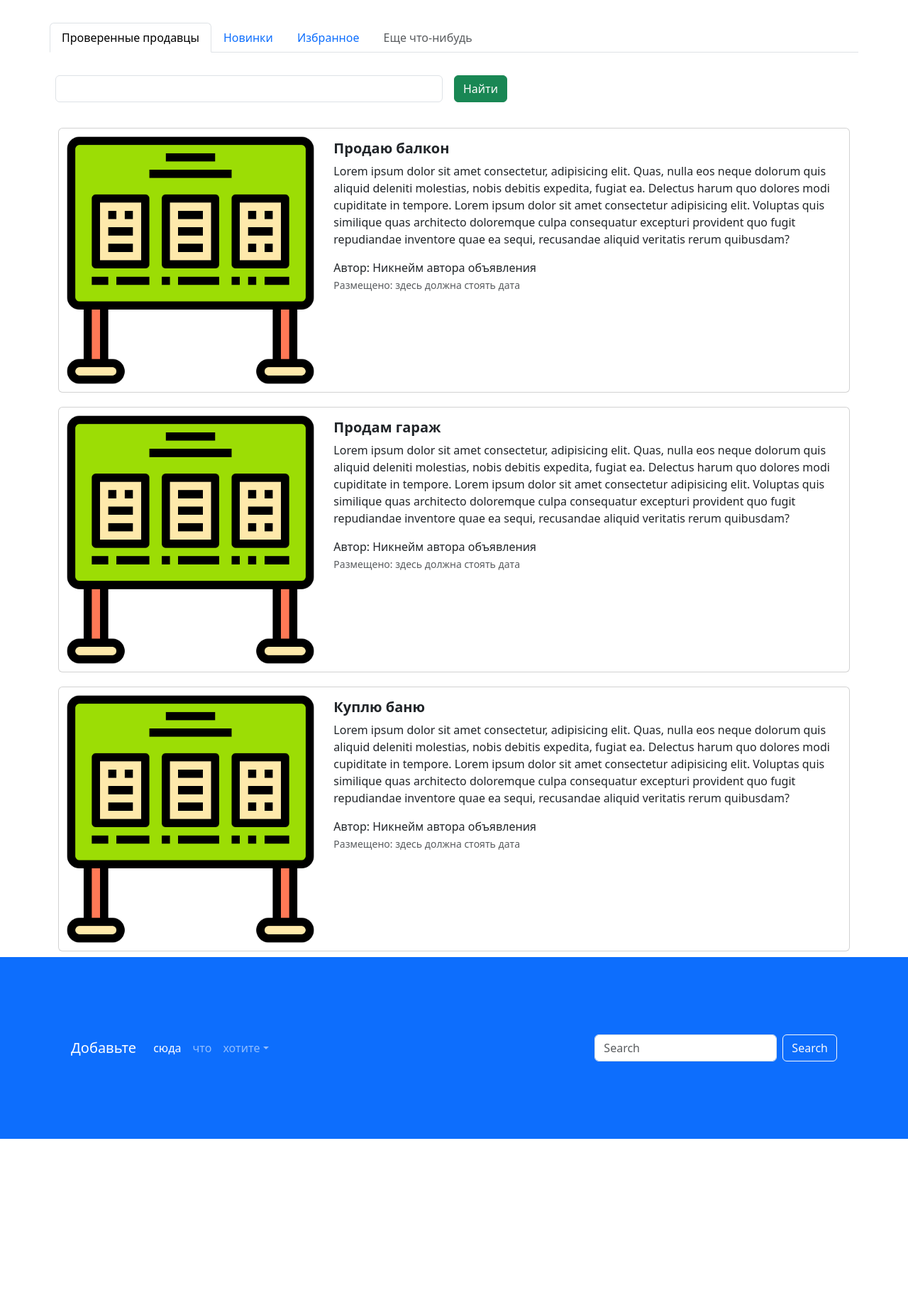
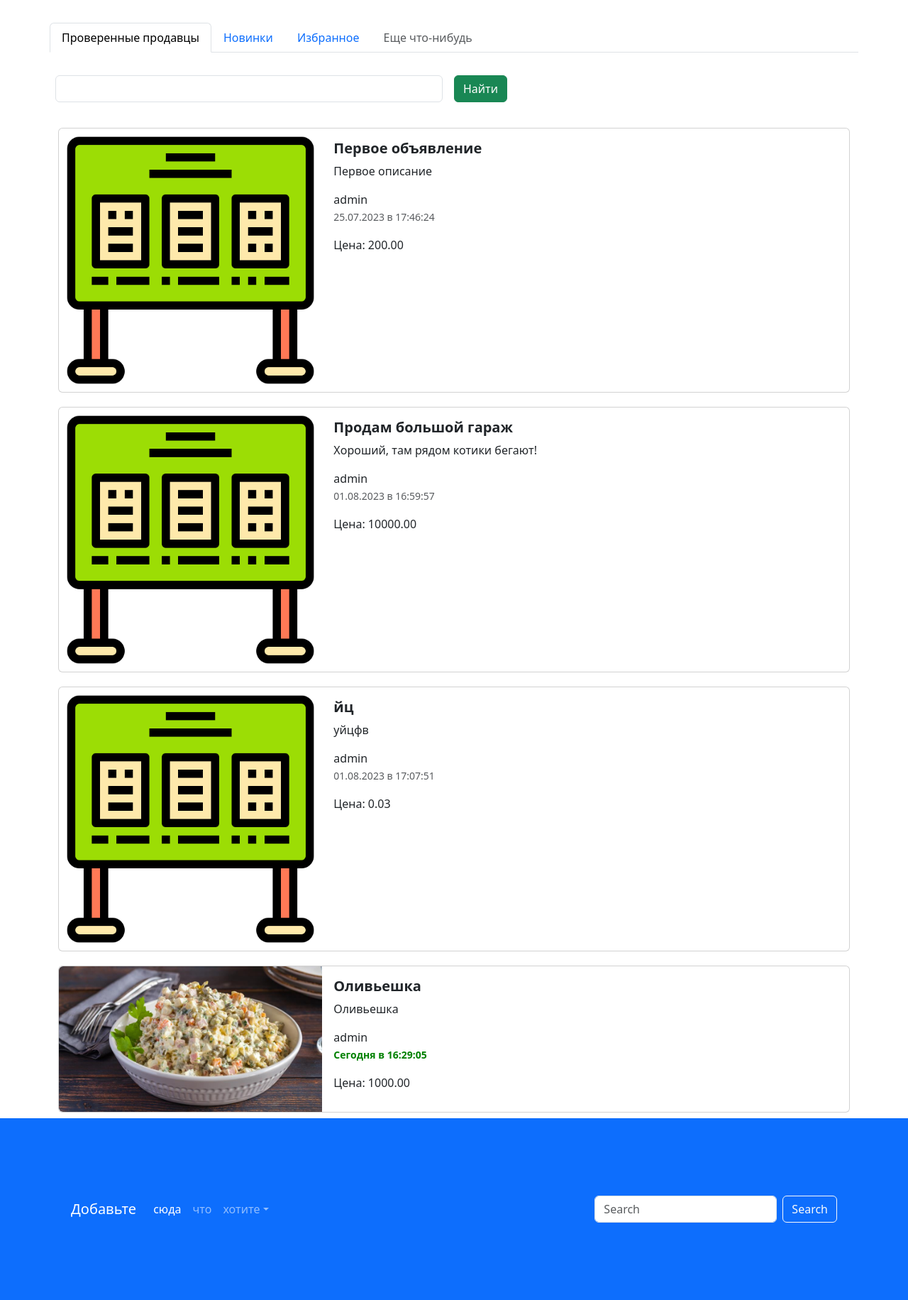
Before and after one commit to lyu78/module4_42, a Django app: page / in a window 1280 px wide. Shown: the part 716-2547 px from the top of the page at 71% size. Before the commit the page ends 2320 px from the top, so only its background shows below. Run offline with Django 4.2, Linux system fonts and the light colour scheme; data comes from the database, SQL or seed files in the repository; both versions use the stored data as it was after the commit; some libraries are stand-ins or nearby versions.

Commit message:
Спидран лекции №9 + ДЗ лекции 9.

```diff
--- a/advertisements/advertisements/settings.py
+++ b/advertisements/advertisements/settings.py
@@ -119,6 +119,8 @@ USE_TZ = True
 STATICFILES_DIRS = [Path.joinpath(BASE_DIR, 'static')]
 STATIC_URL = 'static/'
 
+MEDIA_ROOT = Path.joinpath(BASE_DIR, 'media/')
+
 # Default primary key field type
 # https://docs.djangoproject.com/en/4.2/ref/settings/#default-auto-field
 
--- a/advertisements/advertisements/urls.py
+++ b/advertisements/advertisements/urls.py
@@ -1,7 +1,14 @@
 from django.contrib import admin
 from django.urls import path, include
+from django.conf import settings
+from django.conf.urls.static import static
+
 
 urlpatterns = [
     path('admin/', admin.site.urls),
     path('', include('app_advertisements.urls'))
 ]
+
+if settings.DEBUG:
+    urlpatterns += static(settings.MEDIA_URL,
+                          document_root=settings.MEDIA_ROOT)
--- a/advertisements/app_advertisements/admin.py
+++ b/advertisements/app_advertisements/admin.py
@@ -4,7 +4,7 @@ from .models import Advertisement
 
 class AdvertisementAdmin(admin.ModelAdmin):
     list_display = ['id', 'title', 'description',
-                    'price', 'created_date', 'updated_at', 'auction']
+                    'price', 'created_date', 'updated_at', 'auction', 'get_html_image']
     list_filter = ['auction', 'created_at']
     actions = ['make_auction_as_false', 'make_auction_as_true']
 
@@ -13,7 +13,7 @@ class AdvertisementAdmin(admin.ModelAdmin):
             'Общее',
             (
                 {
-                    'fields': ('title', 'description'),
+                    'fields': ('title', 'description', 'image', 'user'),
                 }
             )
         ),
--- a/advertisements/app_advertisements/models.py
+++ b/advertisements/app_advertisements/models.py
@@ -1,10 +1,23 @@
 from django.db import models
 from django.contrib import admin
 from django.utils.html import format_html
+from django.contrib.auth import get_user_model
+
+User = get_user_model()
 
 
 class Advertisement(models.Model):
 
+    user = models.ForeignKey(
+        User,
+        verbose_name="Пользователь",
+        on_delete=models.CASCADE
+    )
+
+    image = models.ImageField(
+        "Изображение",
+        upload_to="advertisements/"
+    )
     # Заголовок
     # Небольшое текстовое поле
     title = models.CharField("Заголовок", max_length=128)
@@ -38,6 +51,14 @@ class Advertisement(models.Model):
             )
         return self.created_at.strftime("%d.%m.%Y в %H:%M:%S")
 
+    @admin.display(description='Фото')
+    def get_html_image(self):
+        if self.image:
+            return format_html(
+                '<img src="{}" style="max-height:80px; max-width:80px">',
+                self.image.url
+            )
+
     def __str__(self):
         return f"Advertisement(id={self.id}, title={self.title}, price={self.price})"
 
--- a/advertisements/app_advertisements/views.py
+++ b/advertisements/app_advertisements/views.py
@@ -1,9 +1,12 @@
 from django.shortcuts import render
 from django.http import HttpResponse
+from .models import Advertisement
 
 
 def index(request):
-    return render(request, 'index.html')
+    adv = Advertisement.objects.all()
+    context = {'advertisements': adv}
+    return render(request, 'index.html', context)
 
 
 def top_sellers(request):
--- a/advertisements/templates/index.html
+++ b/advertisements/templates/index.html
@@ -6,6 +6,8 @@
 {% endblock %}
 
 {% block content %}
+
+<!-- Панель навигации -->
 <ul class="nav nav-pills sticky-top bg-white nav-fill">
   <li class="nav-item">
     <a class="nav-link active" aria-current="page" href="/">
@@ -43,6 +45,7 @@
   </li>
 </ul>
 
+<!-- Карусель -->
 <div id="carouselExampleControls" class="carousel slide bg-primary" data-bs-ride="carousel">
   <div id="carouselExampleControls" class="carousel slide bg-primary" data-bs-ride="carousel">
     <div class="carousel-inner">
@@ -66,12 +69,18 @@
     <span class="visually-hidden">Следующий</span>
   </button>
 </div>
+
+<!-- Контейнер 1-->
 <div class="container" style="margin: 50px;">
   <div class="display-2">
     <span class="badge bg-primary">В центре внимания</span>
   </div>
 </div>
+
+<!-- Контейнер 2 -->
 <div class="container">
+
+  <!-- Еще одна панель навигации -->
   <div class="row">
     <ul class="nav nav-tabs bg-white">
       <li class="nav-item">
@@ -96,90 +105,41 @@
       </div>
     </form>
   </div>
+
+  <!-- Список объявлений-->
   <div class="col">
+    <!-- Одно объявление-->
+    {% for adv in advertisements %}
     <div class="card mb-2" style="max-width: 1200px; margin-top: 20px;">
       <div class="row g-0">
         <div class="col-md-4">
           <a href="advertisement.html" class="nav-link">
-            <img src="img/adv.png" class="img-fluid rounded-start" alt="Card title">
+            <img src="{% if adv.image %}{{ adv.image.url }}{% else %}{% static 'img/1.png' %}{% endif %}" class="img-fluid rounded-start" alt="Card title">
           </a>
+
         </div>
         <div class="col-md-8">
           <div class="card-body">
             <h5 class="card-title">
-              <a href="advertisement.html" class="nav-link"><strong>Продаю балкон</strong></a>
+              <a href="advertisement.html" class="nav-link"><strong>{{ adv.title }}</strong></a>
             </h5>
             <a href="advertisement.html" class="nav-link">
               <p class="card-text">
-                Lorem ipsum dolor sit amet consectetur, adipisicing elit. Quas, nulla eos neque dolorum quis aliquid
-                deleniti molestias, nobis debitis expedita, fugiat ea. Delectus harum quo dolores modi cupiditate in
-                tempore. Lorem ipsum dolor sit amet consectetur adipisicing elit. Voluptas quis similique quas
-                architecto doloremque culpa consequatur excepturi provident quo fugit repudiandae inventore quae ea
-                sequi, recusandae aliquid veritatis rerum quibusdam?
+                {{ adv.description }}
               </p>
-              <span>Автор: Никнейм автора объявления</span>
-              <p class="card-text"><small class="text-muted">Размещено: здесь должна стоять дата</small></p>
+              <span>{{ adv.user }}</span>
+              <p class="card-text"><small class="text-muted">{{ adv.created_date }}</small></p>
+              <span>Цена: {{ adv.price }}</span>
             </a>
           </div>
         </div>
       </div>
     </div>
-    <div class="card mb-2" style="max-width: 1200px; margin-top: 20px;">
-      <div class="row g-0">
-        <div class="col-md-4">
-          <a href="advertisement.html" class="nav-link">
-            <img src="img/adv.png" class="img-fluid rounded-start" alt="Card title">
-          </a>
-        </div>
-        <div class="col-md-8">
-          <div class="card-body">
-            <h5 class="card-title">
-              <a href="advertisement.html" class="nav-link"><strong>Продам гараж</strong></a>
-            </h5>
-            <a href="advertisement.html" class="nav-link">
-              <p class="card-text">
-                Lorem ipsum dolor sit amet consectetur, adipisicing elit. Quas, nulla eos neque dolorum quis aliquid
-                deleniti molestias, nobis debitis expedita, fugiat ea. Delectus harum quo dolores modi cupiditate in
-                tempore. Lorem ipsum dolor sit amet consectetur adipisicing elit. Voluptas quis similique quas
-                architecto doloremque culpa consequatur excepturi provident quo fugit repudiandae inventore quae ea
-                sequi, recusandae aliquid veritatis rerum quibusdam?
-              </p>
-              <span>Автор: Никнейм автора объявления</span>
-              <p class="card-text"><small class="text-muted">Размещено: здесь должна стоять дата</small></p>
-            </a>
-          </div>
-        </div>
-      </div>
-    </div>
-    <div class="card mb-2" style="max-width: 1200px; margin-top: 20px;">
-      <div class="row g-0">
-        <div class="col-md-4">
-          <a href="advertisement.html" class="nav-link">
-            <img src="img/adv.png" class="img-fluid rounded-start" alt="Card title">
-          </a>
-        </div>
-        <div class="col-md-8">
-          <div class="card-body">
-            <h5 class="card-title">
-              <a href="advertisement.html" class="nav-link"><strong>Куплю баню</strong></a>
-            </h5>
-            <a href="advertisement.html" class="nav-link">
-              <p class="card-text">
-                Lorem ipsum dolor sit amet consectetur, adipisicing elit. Quas, nulla eos neque dolorum quis aliquid
-                deleniti molestias, nobis debitis expedita, fugiat ea. Delectus harum quo dolores modi cupiditate in
-                tempore. Lorem ipsum dolor sit amet consectetur adipisicing elit. Voluptas quis similique quas
-                architecto doloremque culpa consequatur excepturi provident quo fugit repudiandae inventore quae ea
-                sequi, recusandae aliquid veritatis rerum quibusdam?
-              </p>
-              <span>Автор: Никнейм автора объявления</span>
-              <p class="card-text"><small class="text-muted">Размещено: здесь должна стоять дата</small></p>
-            </a>
-          </div>
-        </div>
-      </div>
-    </div>
+    {% endfor %}
   </div>
 </div>
+
+<!-- Подвал -->
 <footer style="padding: 100px;" class="bg-primary">
   <nav class="navbar navbar-expand-sm navbar-dark">
     <a class="navbar-brand" href="#">Добавьте</a>
```
Also changed, not shown: advertisements/app_advertisements/migrations/0003_advertisement_user.py (added), advertisements/app_advertisements/migrations/0004_advertisement_image.py (added), advertisements/db.sqlite3, advertisements/media/advertisements/b17ee29a.jpg (added), advertisements/media/advertisements/b17ee29a_geSXV8x.jpg (added).
